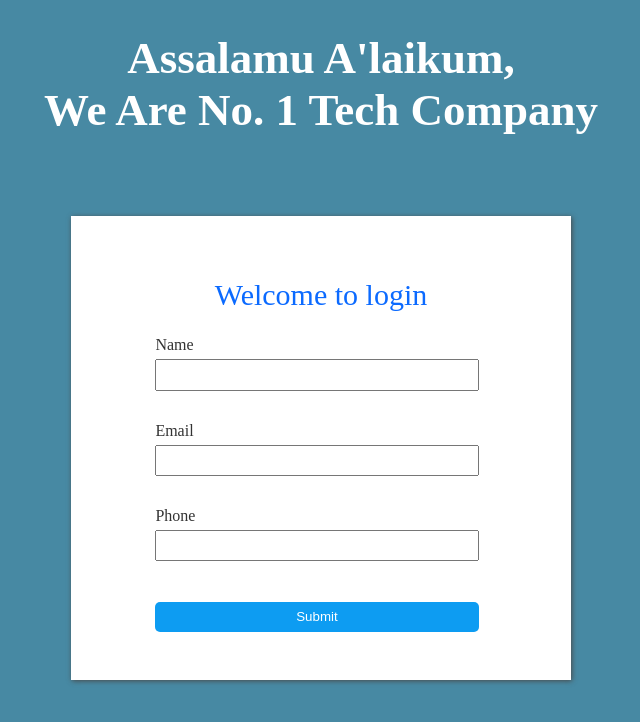
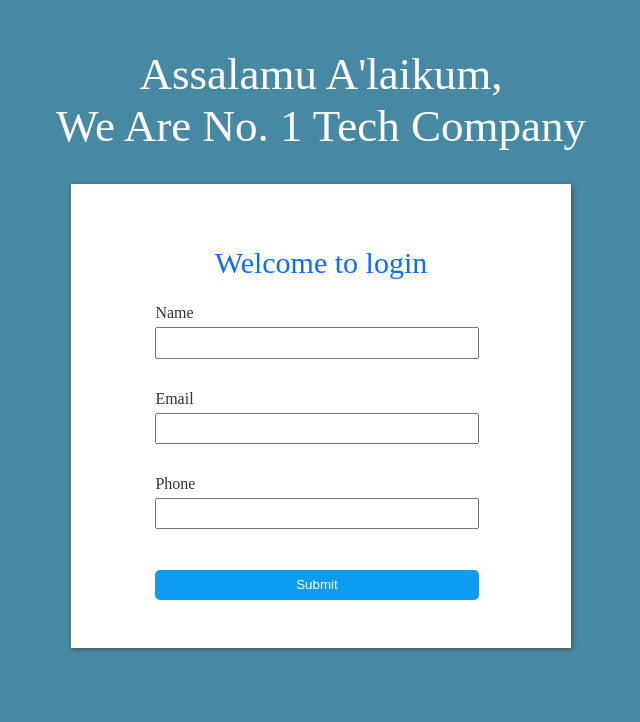
Before and after one commit to mohammedShiam/Form-Validation, a plain HTML site: page index.html in a window 1280 px wide. Shown: the whole page, without its empty margins (319-959 px from the left). Drawn offline with Linux system fonts and the light colour scheme.

Commit message:
Update style.css

```diff
--- a/style.css
+++ b/style.css
@@ -15,14 +15,15 @@ body{
 body > h1 {
 	text-align: center;
 	font-size: 45px;
-	margin-top: 2rem;
+	font-weight: 500;
+	margin-top: 3rem;
 }
 form {
 	max-width: 500px;
 	height: auto;
 	padding: 2% 2%;
 	margin: auto;
-	margin-top: 5rem;
+	margin-top: 2rem;
 	box-shadow: 1px 1px 5px #494949;
 	background: #fff;
 	color: #333;
```
